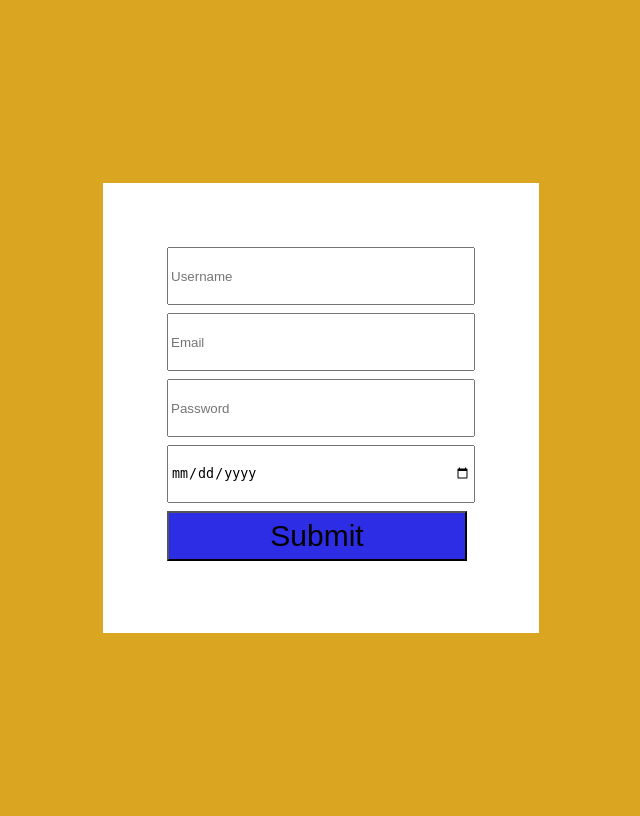
After one commit to Aziz-Ru/Web_Dev_Lab, a Django app: page /sign_in/ in a window 1280 px wide. The commit adds this page. Shown: the whole page, without its empty margins (319-959 px from the left). Run offline with Django 4.2, Linux system fonts and the light colour scheme.

Commit message:
Sign in form

```diff
--- a/poll/urls.py
+++ b/poll/urls.py
@@ -5,5 +5,6 @@ urlpatterns = [
    path('about/', views.indexes,name='about'),
    path('services/', views.indexes,name='services'),
    path('projects/', views.indexes,name='project'),
+   path('sign_in/', views.indexes,name='sign_in'),
    path('enroll/', views.indexes,name='enroll'),
 ]
--- a/poll/views.py
+++ b/poll/views.py
@@ -30,6 +30,13 @@ def indexes(request):
             'descrip':'Projects'
         }
         template_name='pages/project.html'
+    elif request.path=='/sign_in/':
+        data={
+            'title':'Sign Form',
+            'descrip':'sign',
+        }
+        template_name='pages/sign.html'
+
     elif request.path=='/enroll/':
         data={
             'title':'Enroll',
@@ -37,4 +44,5 @@ def indexes(request):
         template_name='check.html'
 
 
+
     return render(request,template_name,data)
--- /dev/null
+++ b/static/css/sign.css
@@ -0,0 +1,31 @@
+body {
+  background-color: goldenrod;
+}
+.content {
+  height: 100vh;
+  align-items: center;
+  display: flex;
+  justify-content: center;
+}
+.form_container {
+  background-color: white;
+}
+.form_content {
+  padding: 4rem;
+  display: flex;
+  flex-direction: column;
+}
+.input_type {
+  height: 50px;
+  width: 300px;
+  margin-bottom: 8px;
+  padding: 2px;
+}
+.submit_btn {
+  font-size: 30px;
+  height: 50px;
+  width: 300px;
+  margin-bottom: 8px;
+  padding: 2px;
+  background-color: rgb(45, 45, 230);
+}
--- a/templates/base.html
+++ b/templates/base.html
@@ -38,7 +38,7 @@
             <a href="{% url 'project' %}">Project</a>
           </li>
           <li class="link_name">
-            <a href="">Sign in</a>
+            <a href="{% url 'sign_in' %}">Sign in</a>
           </li>
         </ul>
         <div>
@@ -57,7 +57,7 @@
 
             <a href="{% url 'project' %}">Project</a>
 
-            <a href="">Sign in</a>
+            <a href="{% url 'sign_in' %}">Sign in</a>
           </div>
         </div>
       </nav>
--- /dev/null
+++ b/templates/pages/sign.html
@@ -0,0 +1,29 @@
+{% load static %}
+<!DOCTYPE html>
+<html lang="en">
+  <head>
+    <meta charset="UTF-8" />
+    <meta name="viewport" content="width=device-width, initial-scale=1.0" />
+    <link rel="stylesheet" href="{% static 'css/sign.css' %}" />
+    <title>Sign in</title>
+  </head>
+  <body>
+    <div class="content">
+      <div class="form_container">
+        <form action="" class="form_content">
+          <input
+            class="input_type"
+            type="text"
+            name=""
+            id=""
+            placeholder="Username"
+          />
+          <input class="input_type" type="email" placeholder="Email" />
+          <input class="input_type" type="password" placeholder="Password" />
+          <input class="input_type" type="date" placeholder="Birthdate" />
+          <input class="submit_btn" type="submit" value="Submit" />
+        </form>
+      </div>
+    </div>
+  </body>
+</html>
```
